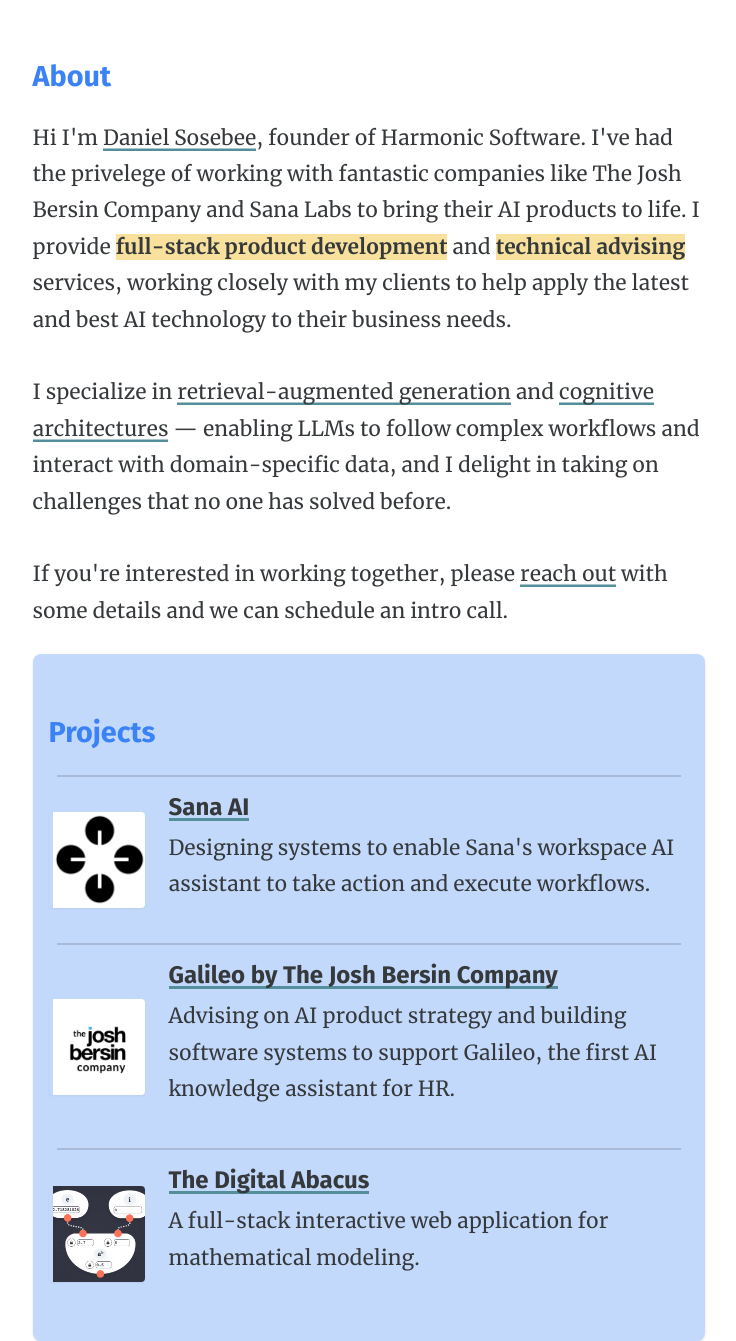
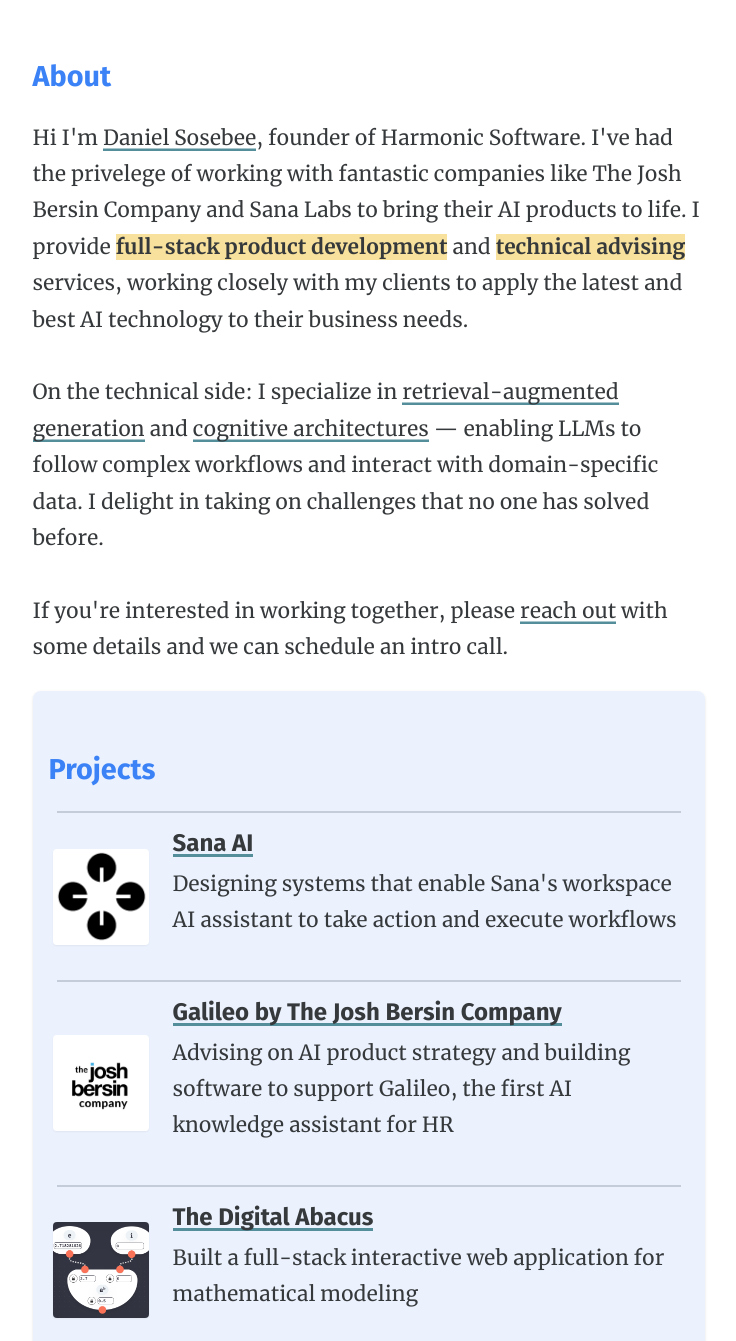
Before and after one commit to dnsosebee/harmonic, an Astro site: page / in a window 1280 px wide. Shown: the part 620-1961 px from the top of the page, without its empty margins (264-1000 px from the left). Built offline with nearby package versions, Linux system fonts and the light colour scheme; Astro itself is replaced by a stand-in of ours.

Commit message:
light touches

```diff
--- a/src/commented-out/pages/blog/[slug].astro
+++ b/src/commented-out/pages/blog/[slug].astro
@@ -1,4 +1,4 @@
----
+<!-- ---
 import BaseLayout from '../../layouts/BaseLayout.astro';
 import Bio from '../../components/Bio.astro';
 import getPostData from '../../utils/getPostData';
@@ -52,4 +52,4 @@ const permalink = `${Astro.site.href}blog/${slug}`;
     min-width: 100px;
     width: 30%;
   }
-</style>
+</style> -->
--- a/src/components/Header.astro
+++ b/src/components/Header.astro
@@ -17,5 +17,5 @@ const { current = '' } = Astro.props;
 
 <header>
   <Logo />
-  <Nav current={current} />
+  <Nav />
 </header>
--- a/src/components/Nav.astro
+++ b/src/components/Nav.astro
@@ -1,6 +1,5 @@
 ---
 import ThemeToggleButton from './ThemeToggleButton.svelte';
-const { current = '' } = Astro.props;
 ---
 
 <style>
--- a/src/pages/index.astro
+++ b/src/pages/index.astro
@@ -41,16 +41,16 @@ const permalink = Astro.site!.href;
 
     <h2 class="text-blue-500" id="about">About</h2>
     <p>
-      Hi I'm <a href="https://www.linkedin.com/in/danielsosebee" target="_blank">Daniel Sosebee</a>, founder of Harmonic Software. I've had the privelege of working with fantastic companies like The Josh Bersin Company and Sana Labs to bring their AI products to life. I provide <span class="font-semibold bg-yellow-500 bg-opacity-40">full-stack product development</span> and <span class="font-semibold bg-yellow-500 bg-opacity-40">technical advising</span> services, working closely with my clients to help apply the latest and best AI technology to their business needs.
+      Hi I'm <a href="https://www.linkedin.com/in/danielsosebee" target="_blank">Daniel Sosebee</a>, founder of Harmonic Software. I've had the privelege of working with fantastic companies like The Josh Bersin Company and Sana Labs to bring their AI products to life. I provide <span class="font-semibold bg-yellow-500 bg-opacity-40">full-stack product development</span> and <span class="font-semibold bg-yellow-500 bg-opacity-40">technical advising</span> services, working closely with my clients to apply the latest and best AI technology to their business needs.
       <br/>
       <br/>
-      I specialize in <a href="https://blogs.nvidia.com/blog/what-is-retrieval-augmented-generation/" target="_blank">retrieval-augmented generation</a> and <a href="https://en.wikipedia.org/wiki/Cognitive_architecture" target="_blank">cognitive architectures</a> — enabling LLMs to follow complex workflows and interact with domain-specific data, and I delight in taking on challenges that no one has solved before.
+      <span class="">On the technical side:</span> I specialize in <a href="https://blogs.nvidia.com/blog/what-is-retrieval-augmented-generation/" target="_blank">retrieval-augmented generation</a> and <a href="https://en.wikipedia.org/wiki/Cognitive_architecture" target="_blank">cognitive architectures</a> — enabling LLMs to follow complex workflows and interact with domain-specific data. I delight in taking on challenges that no one has solved before.
       <br/>
       <br/>
       If you're interested in working together, please <a href="mailto:info@harmonic.so">reach out</a> with some details and we can schedule an intro call.
     </p>
 
-    <div class="bg-blue-500 bg-opacity-30 p-4 rounded-lg shadow">
+    <div class="bg-blue-500 bg-opacity-10 p-4 rounded-lg shadow">
 
     <h2 class="text-blue-500">Projects</h2>
 
@@ -58,11 +58,11 @@ const permalink = Astro.site!.href;
       <div class="border-t-2 border-gray-500 border-opacity-30 mx-2"></div>
 
       <div class="flex gap-6  items-center">
-        <img src="/assets/projects/sana-logo.png" alt="Sana Labs" class="object-cover h-24 w-24 rounded shadow-sm pl-1" />
+        <img src="/assets/projects/sana-logo.png" alt="Sana Labs" class="object-cover h-24 w-24 rounded shadow-sm ml-1" />
         <div>
           <h3><a href="https://sana.ai" target="_blank">Sana AI</a></h3>
           <p class="-mt-1">
-            Designing systems to enable Sana's workspace AI assistant to take action and execute workflows.
+            Designing systems that enable Sana's workspace AI assistant to take action and execute workflows
           </p>
         </div>
       </div>
@@ -70,24 +70,36 @@ const permalink = Astro.site!.href;
       <div class="border-t-2 border-gray-500 border-opacity-30 mx-2"></div>
 
       <div class="flex gap-6 items-center">
-        <img src="/assets/projects/the-josh-bersin-logo.png" alt="The Josh Bersin Company" class="object-cover h-24 w-24 rounded shadow-sm pl-1" />
+        <img src="/assets/projects/the-josh-bersin-logo.png" alt="The Josh Bersin Company" class="object-cover h-24 w-24 rounded shadow-sm ml-1" />
         <div>
           <h3><a href="https://sanalabs.com/galileo" target="_blank">Galileo by The Josh Bersin Company</a></h3>
 
           <p class="-mt-1">
-            Advising on AI product strategy and building software systems to support Galileo, the first AI knowledge assistant for HR.
+            Advising on AI product strategy and building software to support Galileo, the first AI knowledge assistant for HR
           </p>
         </div>
       </div>
 
+      <!-- <div class="border-t-2 border-gray-500 border-opacity-30 mx-2" />
+
+      <div class="flex gap-6  items-center">
+        <img src="/assets/projects/methodable.png" alt="Methodable" class="object-cover h-24 w-24 rounded shadow-sm ml-1" />
+        <div>
+          <h3><a href="https://a.methodable.com" target="_blank">Methodable</a></h3>
+          <p class="-mt-1">
+            A web interface for defining and executing complex human workflows
+          </p>
+        </div>
+      </div> -->
+
       <div class="border-t-2 border-gray-500 border-opacity-30 mx-2"></div>
 
       <div class="flex gap-6  items-center">
-        <img src="/assets/projects/digital-abacus-logo.png" alt="The Digital Abacus" class="object-cover h-24 w-24 rounded shadow-sm pl-1" />
+        <img src="/assets/projects/digital-abacus-logo.png" alt="The Digital Abacus" class="object-cover h-24 w-24 rounded shadow-sm ml-1" />
         <div>
           <h3><a href="https://github.com/dnsosebee/digital-abacus" target="_blank">The Digital Abacus</a></h3>
           <p class="-mt-1">
-            A full-stack interactive web application for mathematical modeling.
+            Built a full-stack interactive web application for mathematical modeling
           </p>
         </div>
       </div>
@@ -102,7 +114,7 @@ const permalink = Astro.site!.href;
       Daniel is extremely easy to work with and highly collaborative... I would strongly recommend Daniel to anyone needing quality web development and intend to hire him myself in the future.
       <br />
       <br />
-      <cite>Paul Dancstep, creator of <a href="https://github.com/dnsosebee/digital-abacus">The Digital Abacus</a></cite>
+      <cite>Paul Dancstep of <a href="https://github.com/dnsosebee/digital-abacus">The Digital Abacus</a></cite>
     </blockquote>
 
     <div class="flex justify-center gap-4 pt-4">
--- a/src/utils/getPostData.ts
+++ b/src/utils/getPostData.ts
@@ -1,14 +1,14 @@
-import readingTime from 'reading-time'
+// import readingTime from 'reading-time'
 
-type Post = {
-  title: string
-  file: string
-  rawContent: () => string
-}
+// type Post = {
+//   title: string
+//   file: string
+//   rawContent: () => string
+// }
 
-export default function getPostData(post: Post) {
-  return {
-    slug: post.file.split('/').pop().split('.').shift(),
-    readingTime: readingTime(post.rawContent()).text,
-  }
-}
+// export default function getPostData(post: Post) {
+//   return {
+//     slug: post.file.split('/').pop().split('.').shift(),
+//     readingTime: readingTime(post.rawContent()).text,
+//   }
+// }
```
Also changed, not shown: src/commented-out/pages/blog/index.astro (+4 -4 lines), public/assets/projects/methodable.png (added).
